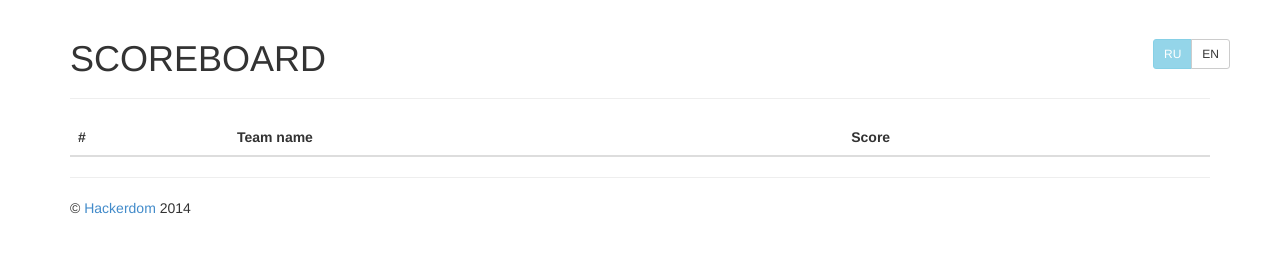
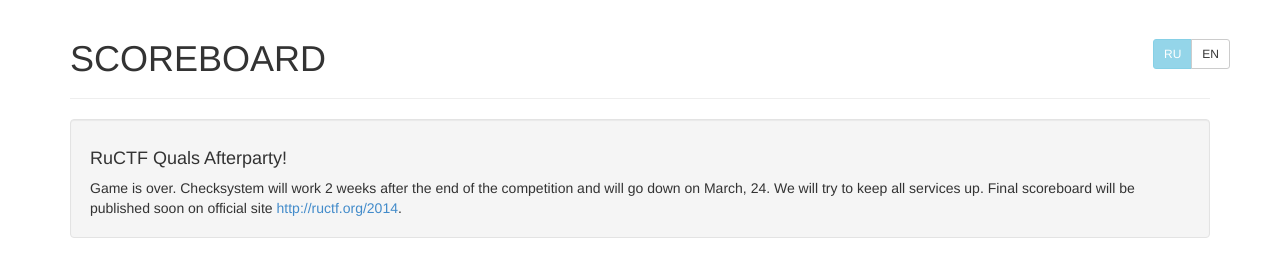
Before and after one commit to last-g/qoala, a Django app: page / in a window 1280 px wide. Shown: the part 51-309 px from the top of the page. Run offline with Django 3.2, Linux system fonts and the light colour scheme; data comes from the database, SQL or seed files in the repository; data that the repository does not hold is empty; parts of the project's set-up code (start-up, migrations or seed data) failed here and were passed over; some libraries are stand-ins or nearby versions.

Commit message:
afterparty

```diff
--- a/apps/board/templates/board/scoreboard.html
+++ b/apps/board/templates/board/scoreboard.html
@@ -3,6 +3,11 @@
 {% block page_header %}SCOREBOARD{% endblock %}
 
 {% block content %}
+    <div class="well">
+        <h4>RuCTF Quals Afterparty!</h4>
+	Game is over. Checksystem will work 2 weeks after the end of the competition and will go down on March, 24. We will try to keep all services up. Final scoreboard will be published soon on official site <a href="http://ructf.org/2014">http://ructf.org/2014</a>.
+    </div>
+
     <table class="table table-striped table-hover table-responsive">
     <thead>
       <th>#</th><th>Team name</th><th>Score</th>
```
